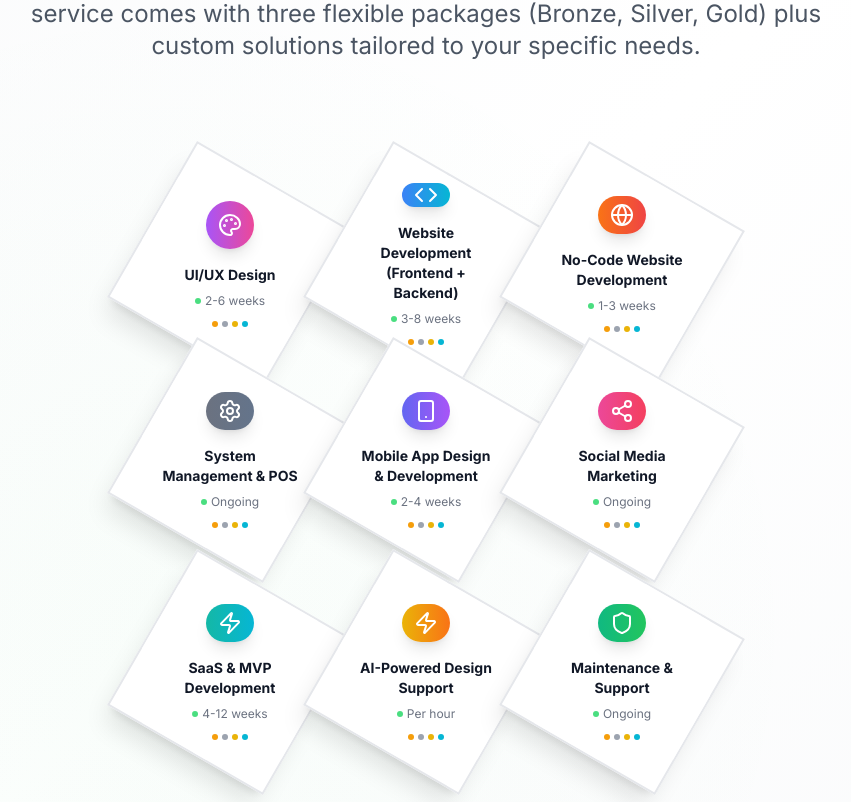
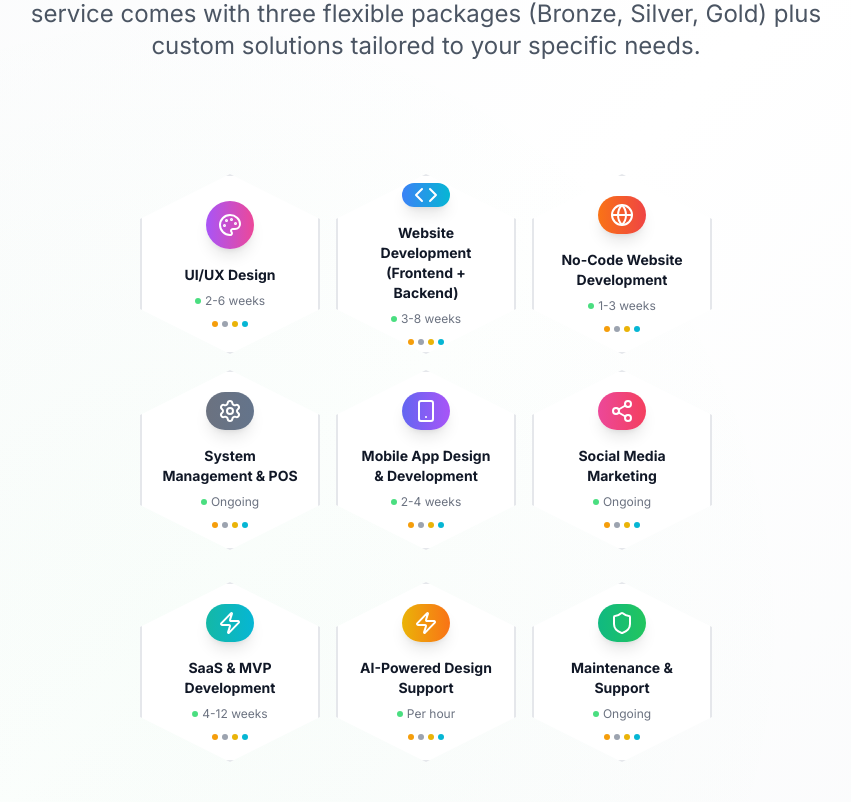
Before and after one commit to codeknox-lk/codeknox-website, a React (Vite) app: page /services in a window 1280 px wide. Shown: the part 1098-1900 px from the top of the page, without its empty margins (214-1065 px from the left). Built offline with nearby package versions, Linux system fonts and the light colour scheme.

Commit message:
🔧 Fix hexagon shapes: Use CSS clip-path to create actual hexagonal shapes instead of rectangles

```diff
--- a/src/index.css
+++ b/src/index.css
@@ -14,27 +14,23 @@
   height: 180px;
   position: relative;
   margin: 0 auto;
-  transform: rotate(30deg);
-  overflow: hidden;
+  clip-path: polygon(50% 0%, 100% 25%, 100% 75%, 50% 100%, 0% 75%, 0% 25%);
+  background: white;
+  border: 2px solid #e5e7eb;
+  transition: all 0.3s ease;
 }
 
-.hexagon:before {
-  content: "";
-  position: absolute;
-  top: 0;
-  left: 0;
-  width: 100%;
-  height: 100%;
-  background: inherit;
-  transform: rotate(-30deg);
-  border-radius: 0;
+.hexagon:hover {
+  border-color: #10b981;
+  box-shadow: 0 20px 25px -5px rgba(0, 0, 0, 0.1), 0 10px 10px -5px rgba(0, 0, 0, 0.04);
+  transform: scale(1.05);
 }
 
 .hexagon-content {
   position: absolute;
   top: 50%;
   left: 50%;
-  transform: translate(-50%, -50%) rotate(-30deg);
+  transform: translate(-50%, -50%);
   width: 100%;
   height: 100%;
   display: flex;
--- a/src/pages/Services.tsx
+++ b/src/pages/Services.tsx
@@ -176,7 +176,7 @@ const Services: React.FC = () => {
                       transition={{ duration: 0.6, delay: index * 0.1 }}
                       className="hexagon-container group"
                     >
-                      <div className="hexagon bg-white shadow-xl border-2 border-gray-200 hover:border-green-400 hover:shadow-2xl transition-all duration-500 group-hover:scale-110">
+                      <div className="hexagon">
                         <div className="hexagon-content">
                           <div className={`w-12 h-12 rounded-full bg-gradient-to-r ${service.color} flex items-center justify-center shadow-lg mx-auto mb-4 group-hover:scale-110 transition-transform duration-300`}>
                             <service.icon className="w-6 h-6 text-white" />
@@ -210,7 +210,7 @@ const Services: React.FC = () => {
                       transition={{ duration: 0.6, delay: (index + 3) * 0.1 }}
                       className="hexagon-container group"
                     >
-                      <div className="hexagon bg-white shadow-xl border-2 border-gray-200 hover:border-green-400 hover:shadow-2xl transition-all duration-500 group-hover:scale-110">
+                      <div className="hexagon">
                         <div className="hexagon-content">
                           <div className={`w-12 h-12 rounded-full bg-gradient-to-r ${service.color} flex items-center justify-center shadow-lg mx-auto mb-4 group-hover:scale-110 transition-transform duration-300`}>
                             <service.icon className="w-6 h-6 text-white" />
@@ -244,7 +244,7 @@ const Services: React.FC = () => {
                       transition={{ duration: 0.6, delay: (index + 6) * 0.1 }}
                       className="hexagon-container group"
                     >
-                      <div className="hexagon bg-white shadow-xl border-2 border-gray-200 hover:border-green-400 hover:shadow-2xl transition-all duration-500 group-hover:scale-110">
+                      <div className="hexagon">
                         <div className="hexagon-content">
                           <div className={`w-12 h-12 rounded-full bg-gradient-to-r ${service.color} flex items-center justify-center shadow-lg mx-auto mb-4 group-hover:scale-110 transition-transform duration-300`}>
                             <service.icon className="w-6 h-6 text-white" />
```
